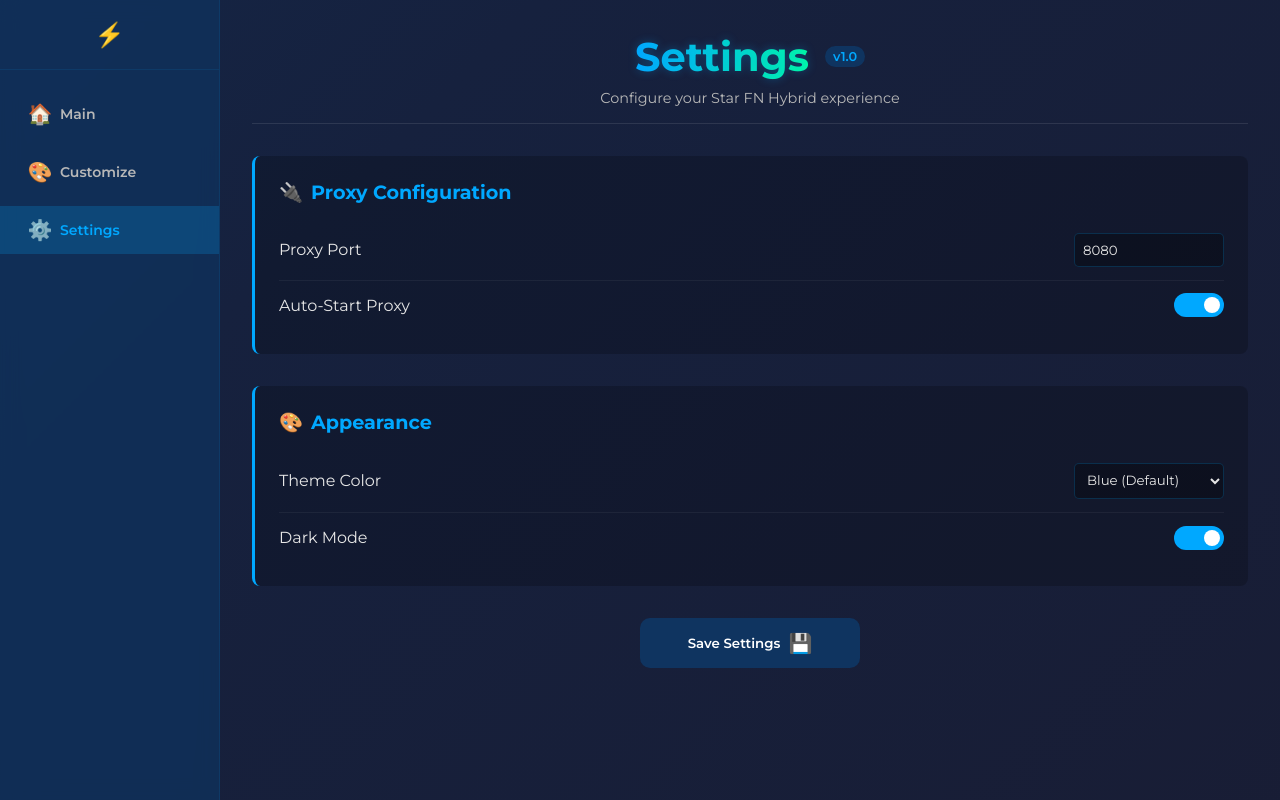
After one commit to star-dev-real/Star-Hybrid-Final, a Flask app: template templates/settings.html in a window 1280 px wide. The commit adds this page. Run offline with Flask 3, Linux system fonts and the light colour scheme; the template is opened without the code that fills it, so the values that code supplies are empty.

Commit message:
Add files via upload

```diff
--- /dev/null
+++ b/templates/settings.html
@@ -0,0 +1,99 @@
+<!DOCTYPE html>
+<html lang="en">
+<head>
+    <meta charset="UTF-8">
+    <meta name="viewport" content="width=device-width, initial-scale=1.0">
+    <title>Settings | Star FN Hybrid</title>
+    <link rel="stylesheet" href="static/styles.css">
+    <link href="https://fonts.googleapis.com/css2?family=Montserrat:wght@400;600;700&display=swap" rel="stylesheet">
+</head>
+<body>
+    <div class="background"></div>
+
+    <nav class="sidebar">
+        <div class="sidebar-header">
+            <div class="sidebar-logo">
+                <span>⚡</span>
+            </div>
+        </div>
+        <ul class="sidebar-menu">
+            <li>
+                <a href="main.html">
+                    <span class="icon">🏠</span>
+                    <span class="title">Main</span>
+                </a>
+            </li>
+            <li>
+                <a href="customize.html">
+                    <span class="icon">🎨</span>
+                    <span class="title">Customize</span>
+                </a>
+            </li>
+            <li class="active">
+                <a href="#">
+                    <span class="icon">⚙️</span>
+                    <span class="title">Settings</span>
+                </a>
+            </li>
+        </ul>
+    </nav>
+
+    <div class="container">
+        <header>
+            <div class="logo-container">
+                <h1>Settings</h1>
+                <span class="version">v1.0</span>
+            </div>
+            <div class="author">Configure your Star FN Hybrid experience</div>
+        </header>
+
+        <main>
+            <div class="settings-grid">
+                <div class="settings-category">
+                    <h3><span class="icon">🔌</span> Proxy Configuration</h3>
+                    <div class="setting-item">
+                        <label>Proxy Port</label>
+                        <input type="number" value="8080" class="setting-input">
+                    </div>
+                    <div class="setting-item">
+                        <label>Auto-Start Proxy</label>
+                        <label class="switch">
+                            <input type="checkbox" checked>
+                            <span class="slider"></span>
+                        </label>
+                    </div>
+                </div>
+
+                <div class="settings-category">
+                    <h3><span class="icon">🎨</span> Appearance</h3>
+                    <div class="setting-item">
+                        <label>Theme Color</label>
+                        <select class="setting-input">
+                            <option>Blue (Default)</option>
+                            <option>Purple</option>
+                            <option>Red</option>
+                            <option>Green</option>
+                        </select>
+                    </div>
+                    <div class="setting-item">
+                        <label>Dark Mode</label>
+                        <label class="switch">
+                            <input type="checkbox" checked>
+                            <span class="slider"></span>
+                        </label>
+                    </div>
+                </div>
+
+                <div class="control-panel">
+                    <button id="saveBtn" class="glow-on-hover">
+                        <span class="btn-text">Save Settings</span>
+                        <span class="btn-icon">💾</span>
+                    </button>
+                </div>
+            </div>
+        </main>
+    </div>
+
+    <script src="static/script.js"></script>
+</body>
+</html>
```
Also changed, not shown: templates/customize.html (added, +96 -0 lines), templates/main.html (+29 -0 lines).
